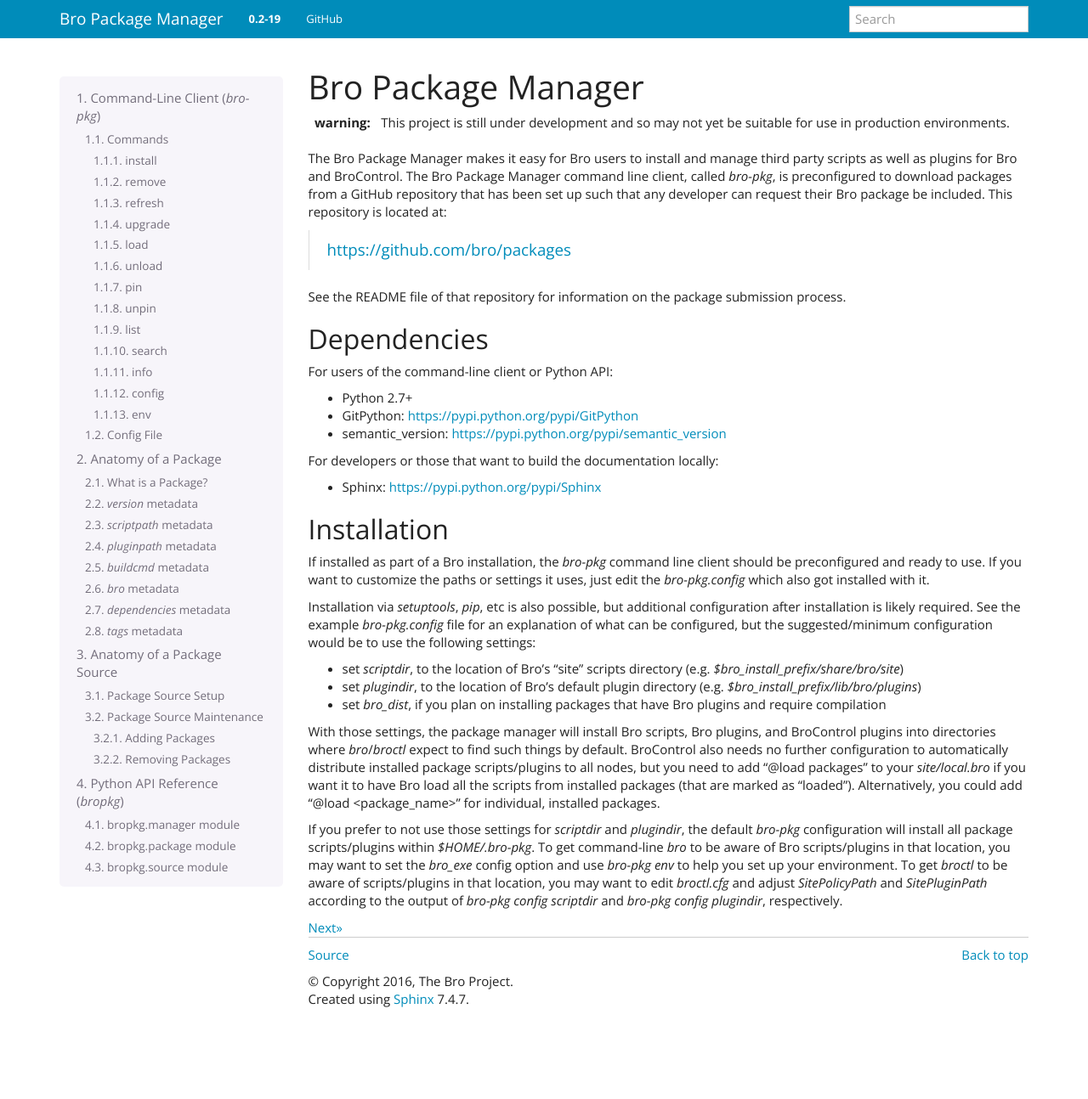
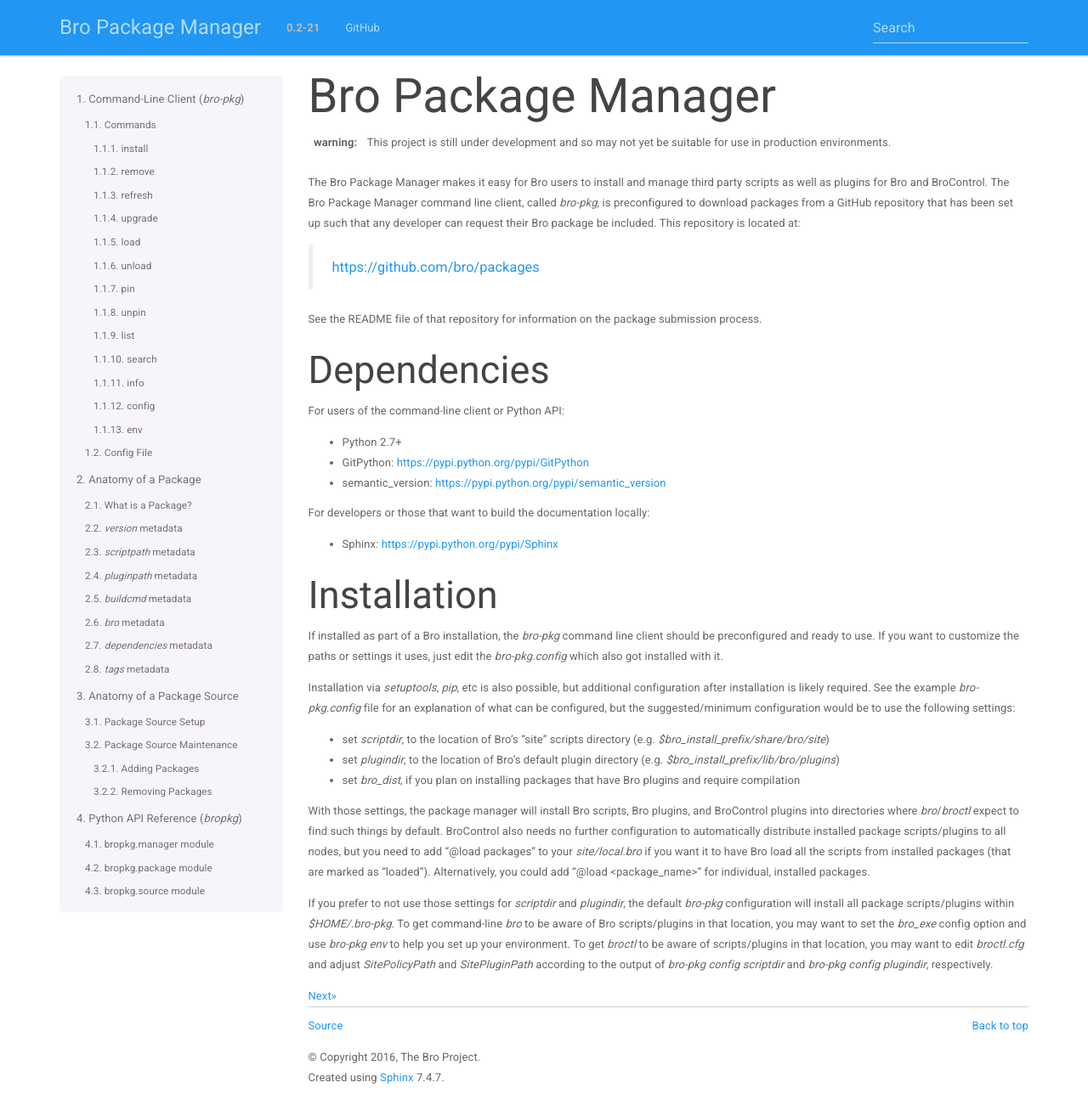
Before and after one commit to zeek/package-manager, a Sphinx documentation site: the page built from doc/index.rst, in a window 1280 px wide and 1294 px high. Shown: the whole window at 85% size. Built offline with Sphinx 7.4.7, drawn with Linux system fonts in a browser that asks for light colours.

```diff
--- a/bropkg/__init__.py
+++ b/bropkg/__init__.py
@@ -9,7 +9,7 @@ be added in order to help log/debug applications.
 
 import logging
 
-__version__ = "0.2-19"
+__version__ = "0.2-21"
 __all__ = ['manager', 'package', 'source']
 
 LOG = logging.getLogger(__name__)
--- a/doc/conf.py
+++ b/doc/conf.py
@@ -182,7 +182,7 @@ html_theme_options = {
     #
     # Options are nothing (default) or the name of a valid theme
     # such as "amelia" or "cosmo".
-    'bootswatch_theme': "yeti",
+    'bootswatch_theme': "paper",
 
     # Choose Bootstrap version.
     # Values: "3" (default) or "2" (in quotes)
```
Also changed, not shown: 3 other files.
